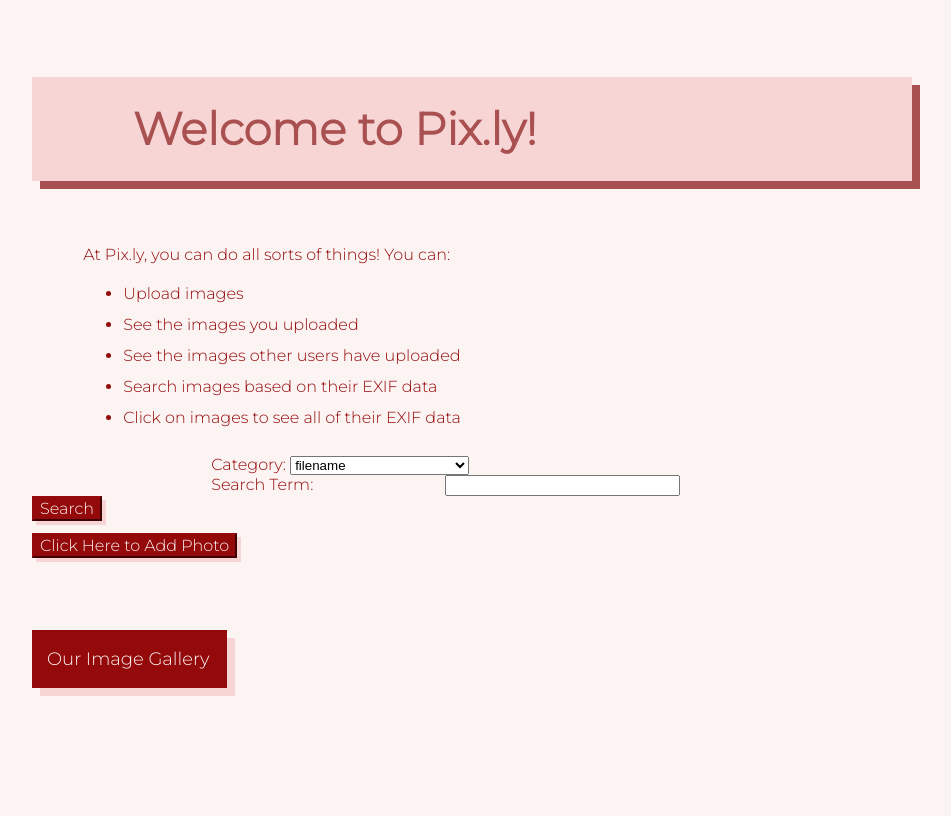
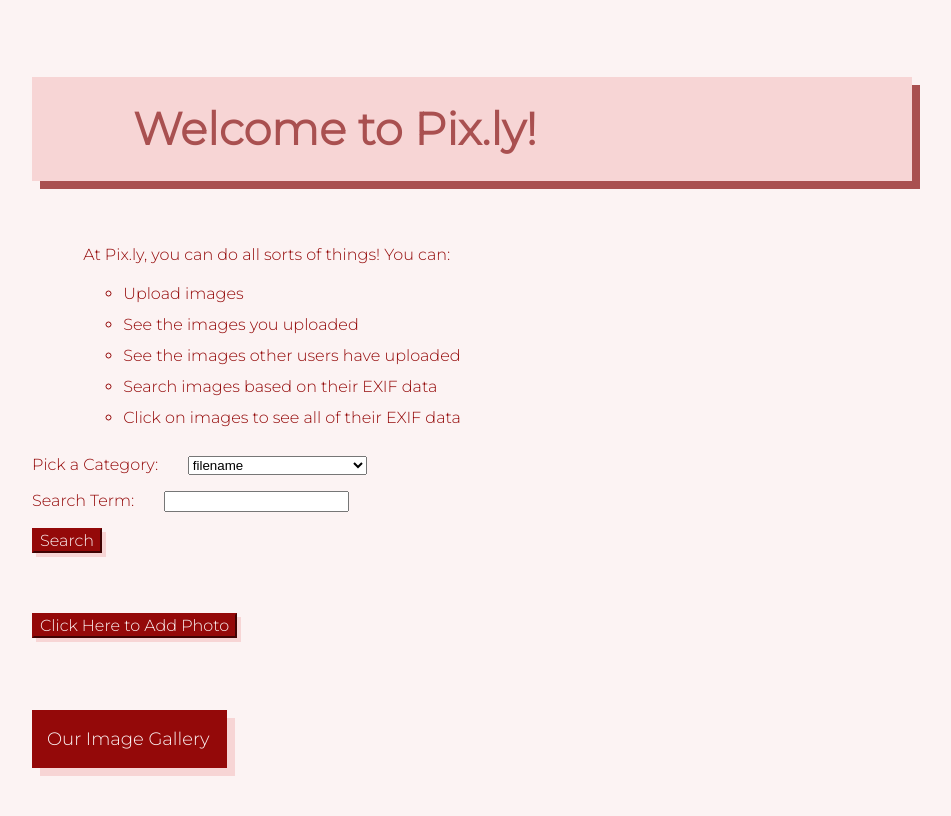
Before and after one commit to jswwWorks/jw-cyoa-pixly, a Flask app: page / in a window 1280 px wide. Shown: the whole page, without its empty margins (104-1055 px from the left). Before the commit the page ends 696 px from the top, so only its background shows below. Run offline with Flask 3, Linux system fonts and the light colour scheme; data that the repository does not hold is empty.

Commit message:
merged and added styling

```diff
--- a/static/stylesheets/pixly.css
+++ b/static/stylesheets/pixly.css
@@ -80,16 +80,22 @@ button:hover {
   max-height: 400px;
 }
 
-.site-overview, h2, label, input {
+.site-overview {
   color: #940909ff;
   padding-left: 4vw;
   margin-left: 10vw;
   /* animation: slideIn 1s ease; */
 }
 
+h2 {
+  color: #940909ff;
+  /* animation: slideIn 1s ease; */
+}
+
 li, form {
   padding-top: 0.5vh;
   padding-bottom: 1vh;
+  list-style-type: circle;
 }
 
 hr {
@@ -102,3 +108,48 @@ hr {
 .variable-content {
   margin-left: 10vw;
 }
+
+#resize-img {
+  margin-bottom: 2vh;
+  margin-top: 4vh;
+}
+
+#return-from-img {
+  margin-left: 5vw;
+  margin-top: 2vh;
+}
+
+label, input {
+  margin-right: 2vw;
+  margin-bottom: 2vh;
+  margin-top: 2vh;
+  color: #940909ff;
+}
+
+#upload-btn {
+margin-top: 6vh;
+}
+
+
+input::file-selector-button {
+  background-color: #940909ff;
+  color: #fcf3f3ff;
+  box-shadow: 4px 4px #f7d5d5ff;
+  font-family: 'Montserrat', sans-serif;
+  border-color: #940909ff;
+  font-size: 14px;
+  margin-right: 2vw;
+}
+
+#file-selector {
+  font-family: 'Montserrat', sans-serif;
+}
+
+.photo-details {
+  background-color: #f7d5d5ff;
+  margin-top: 2vh;
+  padding: 1% 4% 1% 4%;
+  margin-bottom: 3vh;
+  width: 350px;
+  color: rgb(84, 8, 37);
+}
--- a/templates/form.html
+++ b/templates/form.html
@@ -7,12 +7,12 @@
 
   <div>
     <label for="alt-tag">Alt Tag: </label>
-    <input id="alt-tag" name="alt-tag" required placeholder="description of photo"/>
+    <input size="50px" id="alt-tag" name="alt-tag" required placeholder="Enter a brief description of photo"/>
   </div>
 
   <div>
-    <label for="photo">Upload a photo here: </label>
-    <input id="input-button" type="file" name="photo" id="photo">
+    <label for="file-selector">Upload a photo here: </label>
+    <input type="file" name="file-selector" id="file-selector">
   </div>
 
   <br>
--- a/templates/gallery.html
+++ b/templates/gallery.html
@@ -4,9 +4,9 @@
 
 <!-- dynamically set select values idea: -->
 <div class="images-searchbar">
-  <form action="{{ url_for('homepage') }}" method="POST">
+  <form action="{{ url_for('homepage') }}" method="POST" id="search-form">
     <div>
-      <label for="search-category">Category: </label>
+      <label for="search-category">Pick a Category: </label>
       <select id="search-category" name="search-category" required aria-label="form-label-type">
         {% for col_name in col_names %}
         <option value="{{ col_name }}">{{ col_name }}</option>
@@ -23,7 +23,7 @@
   </form>
 </div>
 
-<form action="/upload" method="GET">
+<form action="/upload" method="GET" id="upload-btn">
   <button type="submit">Click Here to Add Photo</button>
 </form>
 
```
Also changed, not shown: markdown/todolist.md (+16 -6 lines), templates/photo.html (+8 -6 lines).
